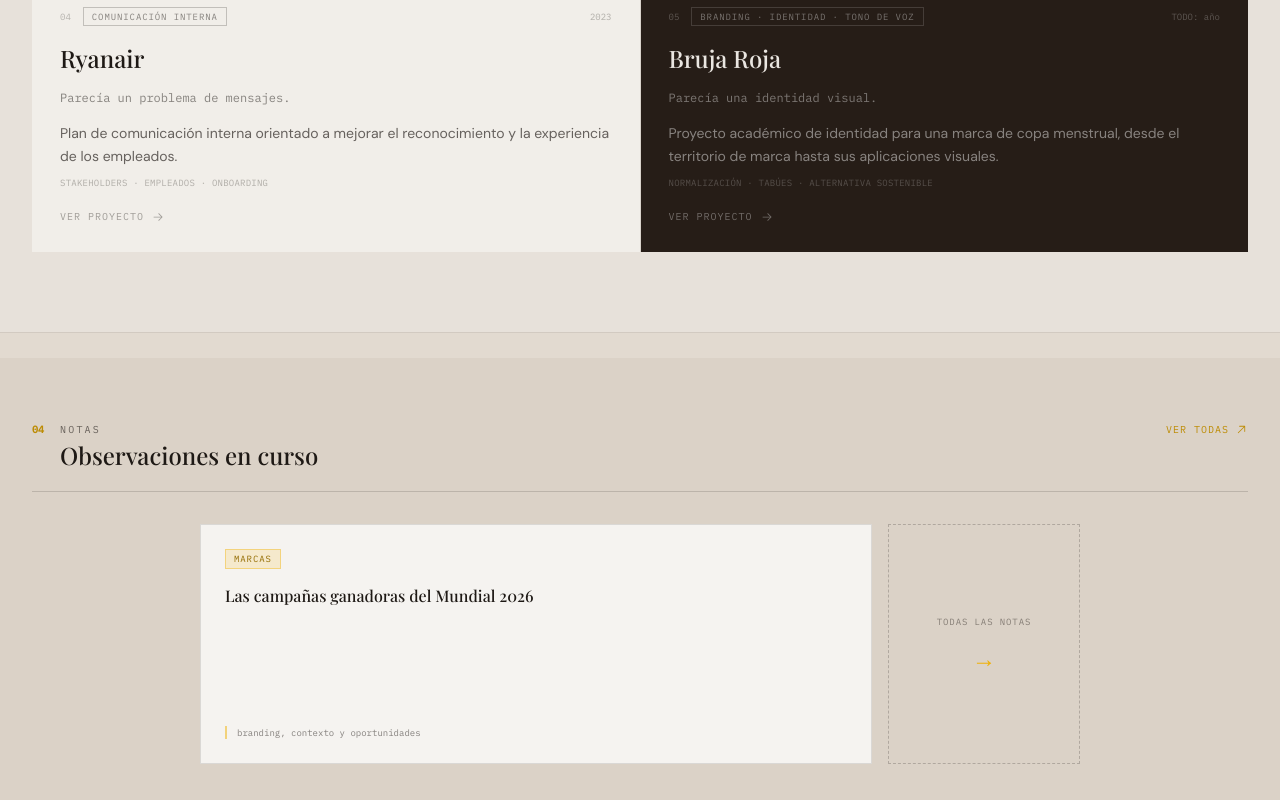
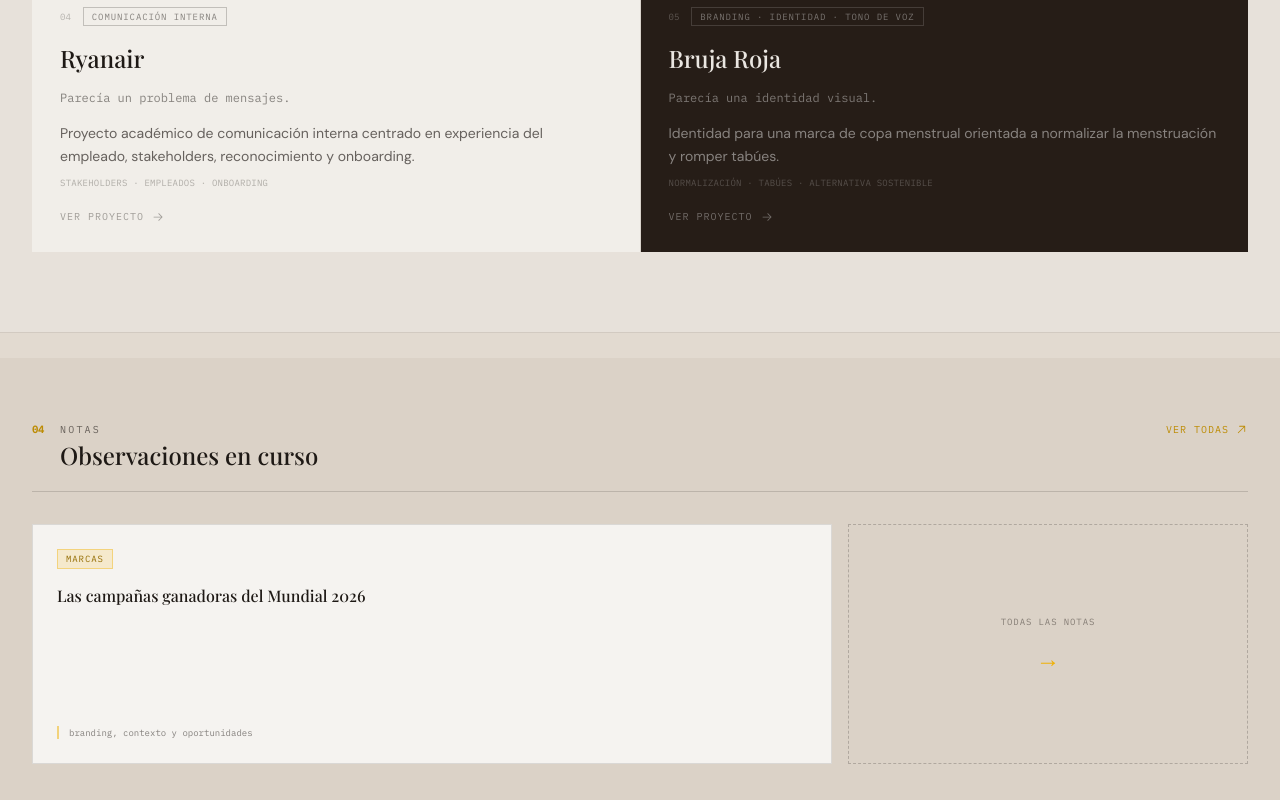
Before and after one commit to Fei461/Portfolio, a React (Vite) app: page / in a window 1280 px wide. Shown: the part 2980-3780 px from the top of the page. Built offline with nearby package versions, Linux system fonts and the light colour scheme; a web font is replaced by a local one.

Commit message:
Refine work architecture and restore case studies

```diff
--- a/src/components/motion-wrapper.tsx
+++ b/src/components/motion-wrapper.tsx
@@ -23,29 +23,38 @@
   useEffect(() => {
     if (!ref.current || reducedMotion) return;
 
+    const element = ref.current;
+
     const ctx = gsap.context(() => {
       gsap.fromTo(
-        ref.current,
-        { autoAlpha: 0, y: 24 },
+        element,
+        { y: 24 },
         {
-          autoAlpha: 1,
           y: 0,
           delay,
           duration: 0.7,
           ease: "power2.inOut",
           scrollTrigger: {
-            trigger: ref.current,
+            trigger: element,
             start: "top 85%",
           },
         },
       );
     }, ref);
 
-    return () => ctx.revert();
+    // Never leave editorial content offset if ScrollTrigger cannot initialize.
+    const fallbackId = window.setTimeout(() => {
+      gsap.set(element, { y: 0 });
+    }, 1200 + delay * 1000);
+
+    return () => {
+      window.clearTimeout(fallbackId);
+      ctx.revert();
+    };
   }, [delay, reducedMotion]);
 
   return (
-    <div ref={ref} className={cn(!reducedMotion && "opacity-0", className)}>
+    <div ref={ref} className={cn(className)}>
       {children}
     </div>
   );
--- a/src/pages/case-study-page.tsx
+++ b/src/pages/case-study-page.tsx
@@ -480,20 +480,24 @@
         body: isPendingContent(project.role) ? "" : project.role,
         annotation: isPendingContent(project.contribution) ? undefined : project.contribution,
       },
-      {
-        type: "RESULTADO",
-        title: "Material pendiente de documentar",
-        body: "",
-        list: project.media
-          .filter((media) => media.src && !isPendingContent(media.alt))
-          .map((media) => media.alt),
-      },
-    ],
-    evidencias: undefined,
-    reflexion: {
-      headline: "Siguiente paso",
-      body: "",
-    },
+    ].filter((block) => Boolean(block.body || block.annotation)),
+    evidencias: project.media.some((media) => media.src)
+      ? {
+          compositions: [
+            {
+              layout: "gallery",
+              items: project.media
+                .filter((media) => media.src && !isPendingContent(media.alt))
+                .map((media) => ({
+                  type: "image" as const,
+                  src: media.src!,
+                  alt: media.alt,
+                })),
+            },
+          ],
+        }
+      : undefined,
+    reflexion: undefined,
     prevProject: previousSlug
       ? { slug: previousSlug, title: projectContent[previousSlug].title, num: String(index).padStart(2, "0") }
       : undefined,
--- a/src/pages/home-page.tsx
+++ b/src/pages/home-page.tsx
@@ -5,6 +5,7 @@
 import { MotionWrapper } from "@/components/motion-wrapper";
 import { notes } from "@/data/notes";
 import { profile } from "@/data/profile";
+import { projectContent } from "@/data/projects";
 import { isPendingContent } from "@/lib/utils";
 
 // ─── pequeña utilidad cx ──────────────────────────────────────────────────────
@@ -43,105 +44,28 @@
 
 // ─── DATOS EDITORIALES ───────────────────────────────────────────────────────
 
-const PROJECTS = [
-  {
-    num: "01",
-    slug: "talixea",
-    title: "Talixea",
-    discipline: "Proyecto personal",
-    territory: "Producto · Aprendizaje · Plataforma",
-    year: "2024",
-    tagline: "Parecía un hobby de aprendizaje.",
-    taglineHover: "Era un vacío de mercado esperando solución.",
-    chain: ["LEER", "APRENDER", "VACÍO", "OPORTUNIDAD", "CONSTRUIR"],
-    description:
-      "Plataforma de aprendizaje de idiomas construida desde cero. Idea propia, diseño propio, arquitectura propia.",
-    coverImg: "/assets/talixea.png",
-    dark: false,
-    featured: true,
-  },
-  {
-    num: "02",
-    slug: "iberia",
-    title: "Iberia",
-    discipline: "Estrategia publicitaria",
-    territory: "Sostenibilidad · Credibilidad · Reposicionamiento",
-    year: "2024",
-    tagline: "Parecía un problema de sostenibilidad.",
-    taglineHover: "Era un problema de credibilidad.",
-    chain: [
-      "BRIEF",
-      "PROBLEMA APARENTE",
-      "PROBLEMA REAL",
-      "INSIGHT",
-      "ESTRATEGIA",
-    ],
-    description:
-      "Campaña de reposicionamiento. El análisis mostró que el territorio de sostenibilidad era indefendible — la credibilidad era el problema real.",
-    coverImg: "/assets/iberia.png",
-    dark: true,
-    featured: false,
-  },
-  {
-    num: "03",
-    slug: "warriors-arena",
-    title: "Warriors Arena",
-    discipline: "Estrategia de contenido",
-    territory: "OTT · Distribución · Sistema",
-    year: "2024",
-    tagline: "Parecía un problema de alcance.",
-    taglineHover: "Era un problema de sistema.",
-    chain: ["AUDIENCIA", "TERRITORIOS", "VENTANAS", "PLATAFORMAS", "SISTEMA"],
-    description:
-      "Estrategia de contenido end-to-end. La complejidad se resolvió creando un sistema, no más contenido.",
-    coverImg: "/assets/warriors-arena.png",
-    dark: false,
-    featured: false,
-  },
-  {
-    num: "04",
-    slug: "ryanair",
-    title: "Ryanair",
-    discipline: "Comunicación interna",
-    territory: "Stakeholders · Empleados · Onboarding",
-    year: "2023",
-    tagline: "Parecía un problema de mensajes.",
-    taglineHover: "Era un problema de cultura.",
-    chain: [
-      "EMPLEADOS",
-      "EXPERIENCIA",
-      "RECONOCIMIENTO",
-      "ONBOARDING",
-      "COMUNICACIÓN",
-    ],
-    description:
-      "Plan de comunicación interna orientado a mejorar el reconocimiento y la experiencia de los empleados.",
-    coverImg: "/assets/ryanair.png",
-    dark: false,
-    featured: false,
-  },
-  {
-    num: "05",
-    slug: "bruja-roja",
-    title: "Bruja Roja",
-    discipline: "Branding · Identidad · Tono de voz",
-    territory: "Normalización · Tabúes · Alternativa sostenible",
-    year: "TODO: año",
-    tagline: "Parecía una identidad visual.",
-    taglineHover: "Era una posición clara ante un tabú.",
-    chain: [
-      "ANÁLISIS",
-      "POSICIONAMIENTO",
-      "TERRITORIO",
-      "NARRATIVA",
-      "IDENTIDAD",
-    ],
-    description:
-      "Proyecto académico de identidad para una marca de copa menstrual, desde el territorio de marca hasta sus aplicaciones visuales.",
-    dark: true,
-    featured: false,
-  },
-];
+const HOME_PROJECT_PRESENTATION = {
+  talixea: { discipline: "Proyecto personal", territory: "Producto · Aprendizaje · Plataforma", tagline: "Parecía un hobby de aprendizaje.", taglineHover: "Era un vacío de mercado esperando solución.", chain: ["LEER", "APRENDER", "VACÍO", "OPORTUNIDAD", "CONSTRUIR"], dark: false, featured: true },
+  iberia: { discipline: "Estrategia publicitaria", territory: "Sostenibilidad · Credibilidad · Reposicionamiento", tagline: "Parecía un problema de sostenibilidad.", taglineHover: "Era un problema de credibilidad.", chain: ["BRIEF", "PROBLEMA APARENTE", "PROBLEMA REAL", "INSIGHT", "ESTRATEGIA"], dark: true, featured: false },
+  "warriors-arena": { discipline: "Estrategia de contenido", territory: "OTT · Distribución · Sistema", tagline: "Parecía un problema de alcance.", taglineHover: "Era un problema de sistema.", chain: ["AUDIENCIA", "TERRITORIOS", "VENTANAS", "PLATAFORMAS", "SISTEMA"], dark: false, featured: false },
+  ryanair: { discipline: "Comunicación interna", territory: "Stakeholders · Empleados · Onboarding", tagline: "Parecía un problema de mensajes.", taglineHover: "Era un problema de cultura.", chain: ["EMPLEADOS", "EXPERIENCIA", "RECONOCIMIENTO", "ONBOARDING", "COMUNICACIÓN"], dark: false, featured: false },
+  "bruja-roja": { discipline: "Branding · Identidad · Tono de voz", territory: "Normalización · Tabúes · Alternativa sostenible", tagline: "Parecía una identidad visual.", taglineHover: "Era una posición clara ante un tabú.", chain: ["ANÁLISIS", "POSICIONAMIENTO", "TERRITORIO", "NARRATIVA", "IDENTIDAD"], dark: true, featured: false },
+} as const;
+
+const PROJECTS = Object.keys(HOME_PROJECT_PRESENTATION).map((slug, index) => {
+  const project = projectContent[slug];
+  const presentation = HOME_PROJECT_PRESENTATION[slug as keyof typeof HOME_PROJECT_PRESENTATION];
+
+  return {
+    ...presentation,
+    num: String(index + 1).padStart(2, "0"),
+    slug,
+    title: project.title,
+    year: isPendingContent(project.year) ? "" : project.year,
+    description: project.description,
+    coverImg: project.media.find((media) => media.src)?.src,
+  };
+});
 
 // Notas con categorías del sistema definido
 const HOME_NOTE = notes.find((note) => note.featuredOnHome) ?? notes[0];
@@ -1193,7 +1117,9 @@
           {/* Carrusel horizontal — permite scroll lateral nativo */}
           <MotionWrapper>
             <div
-              className={`flex gap-4 overflow-x-auto pb-4 px-8 scrollbar-hide ${HAS_SINGLE_HOME_NOTE ? "md:justify-center" : ""}`}
+              className={HAS_SINGLE_HOME_NOTE
+                ? "mx-auto grid max-w-7xl grid-cols-1 gap-4 px-8 md:grid-cols-[minmax(0,2fr)_minmax(12rem,1fr)]"
+                : "flex gap-4 overflow-x-auto pb-4 px-8 scrollbar-hide"}
               style={{
                 scrollSnapType: "x mandatory",
                 WebkitOverflowScrolling: "touch",
@@ -1205,10 +1131,10 @@
                 <Link
                   key={note.id}
                   to="/notas"
-                  className="group shrink-0 flex flex-col justify-between p-6 transition-shadow hover:shadow-md"
+                  className={`group flex flex-col justify-between p-6 transition-shadow hover:shadow-md ${HAS_SINGLE_HOME_NOTE ? "w-full" : "shrink-0"}`}
                   style={{
                     background: "hsl(40 18% 95%)",
-                    width: HAS_SINGLE_HOME_NOTE ? "min(100%, 42rem)" : "clamp(280px, 36vw, 360px)",
+                    width: HAS_SINGLE_HOME_NOTE ? "auto" : "clamp(280px, 36vw, 360px)",
                     scrollSnapAlign: "start",
                     border: "1px solid hsl(24 22% 9% / 0.12)",
                     minHeight: "240px",
@@ -1285,11 +1211,11 @@
               {/* Tarjeta-CTA al final del carrusel */}
               <Link
                 to="/notas"
-                className="group shrink-0 flex flex-col items-center justify-center gap-3 p-6 transition-colors"
+                className={`group flex flex-col items-center justify-center gap-3 p-6 transition-colors ${HAS_SINGLE_HOME_NOTE ? "w-full" : "shrink-0"}`}
                 style={{
                   background: "transparent",
                   border: "1px dashed hsl(24 18% 10% / 0.22)",
-                  width: HAS_SINGLE_HOME_NOTE ? "12rem" : "clamp(180px, 22vw, 220px)",
+                  width: HAS_SINGLE_HOME_NOTE ? "auto" : "clamp(180px, 22vw, 220px)",
                   scrollSnapAlign: "start",
                   minHeight: "240px",
                 }}
@@ -1576,12 +1502,12 @@
                   {[
                     {
                       label: "Email",
-                      val: "TODO: email profesional",
+                      val: "",
                       href: "#contacto",
                     },
                     {
                       label: "LinkedIn",
-                      val: "TODO: perfil profesional",
+                      val: "",
                       href: "#contacto",
                     },
                     {
--- a/src/pages/notas-page.tsx
+++ b/src/pages/notas-page.tsx
@@ -841,7 +841,7 @@
                     className="font-mono text-[9px] uppercase tracking-widest"
                     style={{ color: "hsl(24 18% 10% / 0.28)" }}
                   >
-                    TODO: añadir publicaciones reales de Lara
+                    El archivo editorial se está preparando.
                   </p>
                 </div>
               </MotionWrapper>
```
Also changed, not shown: src/pages/cv-page.tsx (+10 -10 lines), src/pages/sobre-page.tsx (+4 -4 lines), src/pages/talixea-page.tsx (+0 -8 lines), src/pages/trabajo-page.tsx (+16 -13 lines).
